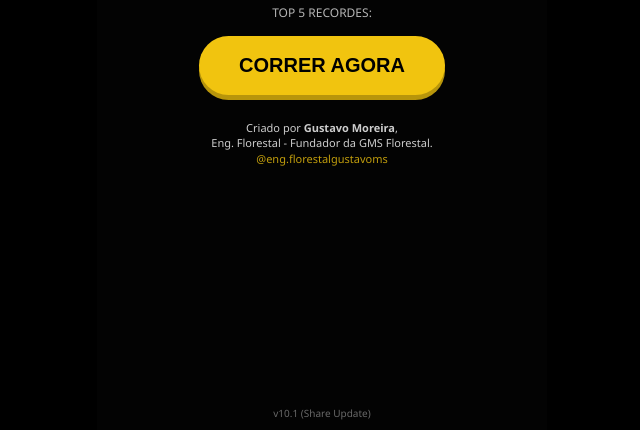
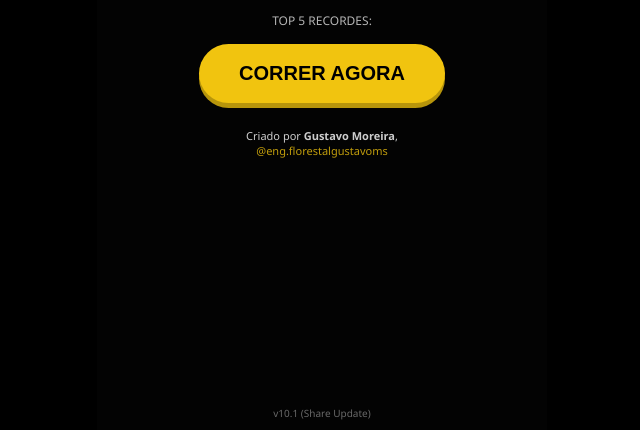
Before and after one commit to gustavoms93/Corrida, a plain HTML site: page index.html in a window 1280 px wide. Shown: the part 370-800 px from the top of the page, without its empty margins (318-958 px from the left). Drawn offline with Linux system fonts and the light colour scheme.

Commit message:
Update index.html

```diff
--- a/index.html
+++ b/index.html
@@ -43,7 +43,6 @@
 
     <div class="credits">
         Criado por <b>Gustavo Moreira</b>,<br>
-        Eng. Florestal - Fundador da GMS Florestal.<br>
         <a href="https://www.instagram.com/eng.florestalgustavoms" target="_blank" style="color: var(--gold); text-decoration: none;">@eng.florestalgustavoms</a>
     </div>
     <div style="position: absolute; bottom: 10px; opacity: 0.4; font-size: 10px;">v10.1 (Share Update)</div>
```
